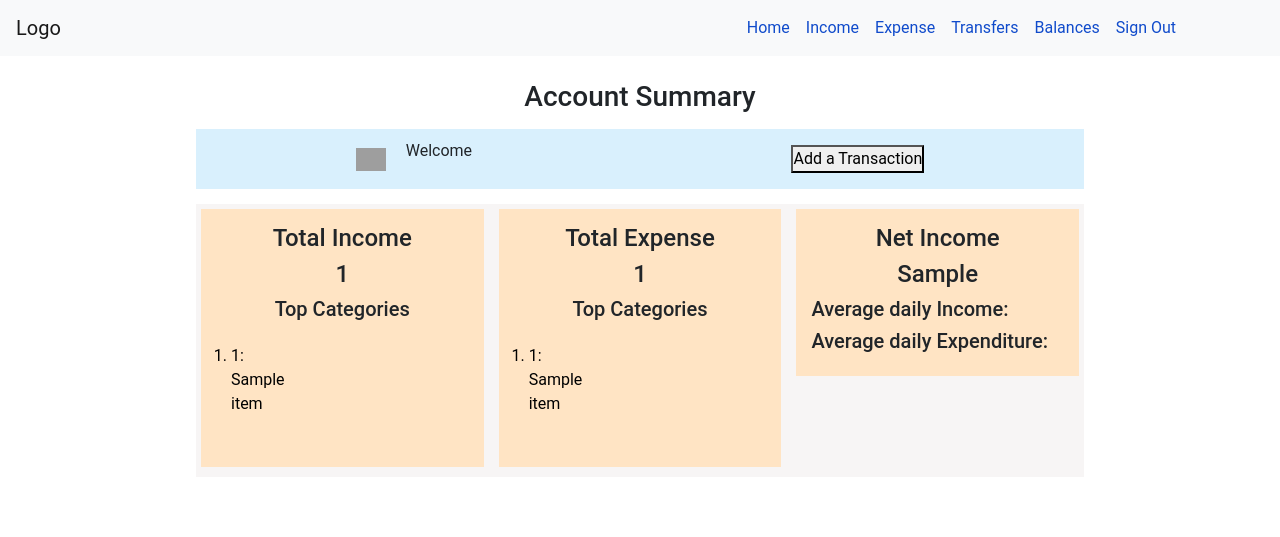
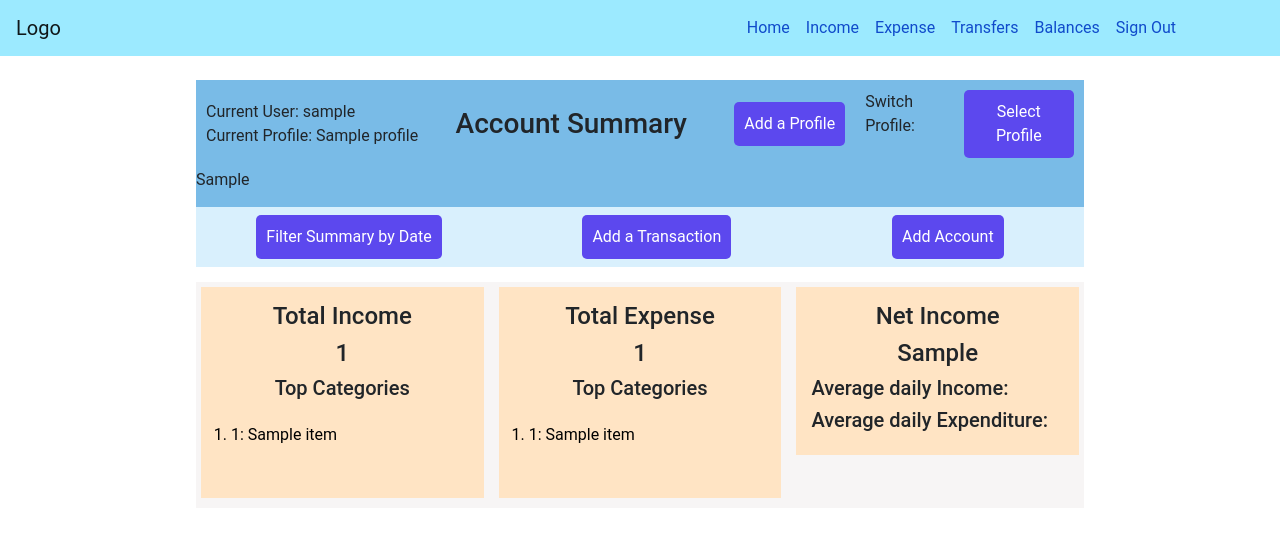
Before and after one commit to PeteJames21/personal-finance-tracker, a Flask app: template app/templates/home.html in a window 1280 px wide. Shown: the top 537 px of the page. Run offline with Flask 3, Linux system fonts and the light colour scheme; the visitor is signed in with stand-in values (Sample User, id 1); the template is opened without the code that fills it: most values are stand-ins (such as "Sample title", 1, 10 or a date in 2020); some libraries are stand-ins or nearby versions; grey boxes are pictures that could not be loaded.

Commit message:
filter and profile switch functinality

```diff
--- a/app/forms.py
+++ b/app/forms.py
@@ -31,6 +31,7 @@ class TransactionForm(FlaskForm):
     account_debited = StringField('Account Debited')
     account_credited = StringField('Account Credited')
     subcategory = StringField('Subcategory')
+    description = StringField('Description')
     submit = SubmitField('Add Transaction')
 
 class AddAccountForm(FlaskForm):
--- a/app/routes.py
+++ b/app/routes.py
@@ -1,6 +1,6 @@
 """Handles the urls that the module supports"""
 from app import app, db
-from flask import render_template, flash, redirect, url_for
+from flask import render_template, flash, redirect, url_for, request
 from app.forms import LoginForm, RegistrationForm, TransactionForm, AddAccountForm
 from flask_login import login_user, logout_user, login_required, current_user
 from .models.user import User
@@ -17,16 +17,23 @@ def index():
     return render_template('index.html', title='Welcome Page')
 
 
-@app.route('/home')
+@app.route('/home', methods=['GET', 'POST'])
 @login_required
 def home():
     db.reload()
     profile = get_current_profile()
     stats = {}
+    all_profiles = db.get_profiles(current_user.username)
+
+
+    start_date = request.args.get('startDate', '')
+    end_date = request.args.get('endDate', '')
+    selected_profile = request.args.get('selectedProfile', '')
+
     if profile:
         stats = get_summary_stats(current_user.username, profile)
     return render_template('home.html', title='Home',
-                           user=current_user, stats=stats)
+                           user=current_user, stats=stats, profile=profile, d1=start_date, d2=end_date, profiles=all_profiles, sp= selected_profile)
 
 
 @app.route('/login', methods=['POST', 'GET'])
@@ -124,6 +131,7 @@ def add_transaction():
         account_credited = form.account_credited.data
         subcategory = form.subcategory.data
         date = form.date.data.strftime("%Y-%m-%d")
+        description = form.description.data
 
         # Create a Transaction object
         transaction_details = {
@@ -132,6 +140,7 @@ def add_transaction():
             'account_credited': account_credited,
             'subcategory' : subcategory,
             'time': date,
+            'description' : description
             # Include other transaction details here
         }
 
--- a/app/static/styles/base.css
+++ b/app/static/styles/base.css
@@ -1,6 +1,7 @@
 :root {
-    --main-blue: #79bbe7;
+    --main-blue: #f00c1b;
     --bg-color: #f2f2f2;
+    --button-color: #5c48ee;
 
 }
 
@@ -22,6 +23,7 @@ nav {
     color: white;
     display: flex; /* Use flexbox */
     justify-content: space-between; /* Distribute items with space between */
+
 }
 
 .logo{
@@ -69,3 +71,31 @@ nav {
 #navbarNav .navbar-nav .nav-item {
     color: rgb(16, 75, 203);
 }
+#hey.navbar {
+    margin-bottom: 0;
+}
+/* styling for add transactio/account button */
+.add-transaction {
+    margin: 10px;
+}
+
+button {
+    background-color: var(--button-color);
+    border: none;
+    color: white;
+    padding: 10px;
+    text-align: center;
+    text-decoration: none;
+    display: inline-block;
+    cursor: pointer;
+    border-radius: 5px;
+    transition: background-color 0.3s;
+}
+
+button:hover {
+    background-color: #485BEE;
+}
+
+#hey{
+    background-color: #5c48ee;
+}
--- a/app/static/styles/summary.css
+++ b/app/static/styles/summary.css
@@ -2,31 +2,66 @@
     --profile_bg: #d9f0fd;
     --profile_height: 60px;
 
-    --main-blue: #79bbe7;
+    --main-blue: #9ceaff;
     --bg-color: #f2f2f2;
 
 }
+* {
+    margin: 0;
+    padding: 0px;
+    box-sizing: border-box;
+    font-family: 'Roboto', sans-serif;
 
+}
 
 .profile-bar, .totals{
     width: var(--page_width);
-    margin: 15px auto;
+    margin: 0px auto;
 }
-/* Center the h3 */
-.profile-bar h3 {
+
+.head-bar {
+    display: flex;
+    justify-content: space-between;
+    align-items: center;
+
+}
+
+.current-profile,
+.header-summary,
+.switch-profiles {
+    width: 15%; /* Adjust as needed */
+    box-sizing: border-box;
+
+}
+.current-profile, .current_user{
+    white-space:nowrap;
+    margin-left: 5px;
+
+
+
+}
+.header-summary {
+    width: 70%; /* Adjust as needed */
     text-align: center;
-    margin-top: 10px;
 }
+
+/* Additional styling if desired */
+.head-bar h3 {
+    margin: 0;
+}
+
+
 
 /* Style for the user profile and add transaction */
 .profile {
     display: flex;
     justify-content: space-around;
     align-items:center;
-    margin-top: 20px; /* Adjust the margin as needed */
+    margin-top: 5px;
     margin: 15px auto;
     background-color: var(--profile_bg);
     height: var(--profile_height);
+    position: relative;
 }
 
 .profile .user-profile {
@@ -37,18 +72,6 @@
     align-items: center;
     height: var(--profile_height);
 }
-.profile .user-profile .profile-photo {
-    margin-right: 20px; /* Add margin between photo and name */
-}
-
-.profile .user-profile img {
-    max-width: 30px; /* Set max width for the image */
-
-}
-
-.profile .user-profile .name {
-    text-align: left; /* Align the name to the left */
-}
 
 .profile .add-transaction {
    /*  background-color: rgb(201, 117, 114); */
@@ -56,7 +79,77 @@
     text-align: center;
 }
 
-/* this section styles the totals section */
+.profile-bar{
+    background-color: #79bbe7;
+    margin-top: 0;
+}
+/* style for dropdown calendar */
+.profile .date-options {
+        display: none;
+        position: absolute;
+        top: 100%;
+        left: 0;
+        background-color: #f7f5f5;
+        border: 1px solid #ccc;
+        padding: 10px;
+        border-radius: 5px;
+        z-index: 1;
+}
+
+
+
+#dateFilterForm {
+    display: flex;
+    background-color: #f7f5f5;
+    align-items: center;
+    gap: 5px;
+}
+
+/* Style for the labels */
+
+
+/* Style for the date inputs */
+#dateFilterForm input[type="date"] {
+    padding: 8px;
+    border: 1px solid #ccc;
+    border-radius: 5px;
+}
+
+/* Style for the submit button */
+#dateFilterForm button {
+    padding: 3px;
+    background-color: #5c48ee;
+    color: #fff;
+    border: none;
+    border-radius: 5px;
+    cursor: pointer;
+    white-space: nowrap;
+}
+
+/* Change button color on hover */
+#dateFilterForm button:hover {
+    background-color: #4a3aa5;
+}
+
+/* style add account */
+#add-p{
+    white-space: nowrap;
+
+
+}
+/* styling for switch options */
+.switch-profiles {
+    display: flex;
+    padding: 10px;
+    width: 50%;
+
+}
+
+/* Style for the label */
+
+
+
+
 
 /* Style for the totals section */
 .totals {
@@ -107,10 +200,14 @@
 .listed_items ol {
     margin-left: 5;
     padding: 0;
+    white-space:nowrap;
+
 }
 
 .listed_items li {
 
     color: #000000;
     margin-bottom: 5px;
+
+
 }
--- a/app/templates/add_transaction.html
+++ b/app/templates/add_transaction.html
@@ -23,6 +23,10 @@
         <div class="form-group" id="subcategory">
             {{ form.subcategory.label }}
             {{ form.subcategory(class="form-control") }}
+        </div>
+        <div class="form-group" id="description">
+            {{ form.description.label }}
+            {{ form.description(class="form-control") }}
         </div>
         <div class="form-group">
             {{ form.date.label }}
--- a/app/templates/base.html
+++ b/app/templates/base.html
@@ -16,14 +16,15 @@
 <body>
 
 <!-- Navbar -->
-<nav class="navbar navbar-expand-lg navbar-light bg-light">
-    <a class="navbar-brand" href="#">Logo</a>
+<nav class="navbar navbar-expand-lg navbar-light">
+    <a  class="navbar-brand" href="#">Logo</a>
     <button class="navbar-toggler" type="button" data-toggle="collapse" data-target="#navbarNav" aria-controls="navbarNav" aria-expanded="false" aria-label="Toggle navigation">
         <span class="navbar-toggler-icon"></span>
     </button>
     <div class="collapse navbar-collapse" id="navbarNav">
         <div class="navbar-nav">
             <a class="nav-item nav-link" href="{{ url_for('home') }}">Home</a>
+
             <a class="nav-item nav-link" href="{{ url_for('income') }}">Income</a>
             <a class="nav-item nav-link" href="{{ url_for('expense') }}">Expense</a>
             <a class="nav-item nav-link" href="#Transfers">Transfers</a>
@@ -32,6 +33,7 @@
         </div>
     </div>
 </nav>
+
 
 <!-- Content Section -->
 <div class="container mt-4">
@@ -56,6 +58,57 @@
 <script src="https://ajax.googleapis.com/ajax/libs/jquery/3.5.1/jquery.min.js"></script>
 <script src="https://cdnjs.cloudflare.com/ajax/libs/popper.js/1.16.0/umd/popper.min.js"></script>
 <script src="https://maxcdn.bootstrapcdn.com/bootstrap/4.5.2/js/bootstrap.min.js"></script>
+<script>
+    document.getElementById('toggleDateFilter').addEventListener('click', function() {
+        var dateOptions = document.querySelector('.date-options');
+        dateOptions.style.display = (dateOptions.style.display === 'none') ? 'block' : 'none';
+    });
+</script>
+<script>
+    // JavaScript to dynamically create options in the dropdown
+    var profiles = {{ profiles | tojson | safe }};  // Access Jinja2 variable
 
+    function toggleDropdown() {
+        var dropdown = document.getElementById("profileDropdown");
+
+        // Clear existing options
+        dropdown.innerHTML = "";
+
+        // Populate options from profiles list
+        profiles.forEach(function (profile) {
+            var option = document.createElement("a");
+            option.textContent = profile;
+            option.href = "#";  // Set the appropriate href
+            option.onclick = function () {
+                switchProfile(profile);
+                toggleDropdown();  // Hide dropdown after selection
+            };
+            dropdown.appendChild(option);
+        });
+
+        // Show/hide dropdown
+        dropdown.style.display = (dropdown.style.display === 'none') ? 'block' : 'none';
+    }
+
+    function switchProfile(selectedProfile) {
+        // Perform any additional actions when a profile is selected
+        // For example, you can send the selectedProfile to /home
+        window.location.href = "/home?selectedProfile=" + selectedProfile;
+    }
+
+    // Close the dropdown if the user clicks outside of it
+    window.onclick = function (event) {
+        if (!event.target.matches('.dropbtn')) {
+            var dropdowns = document.getElementsByClassName("dropdown-content");
+            for (var i = 0; i < dropdowns.length; i++) {
+                var openDropdown = dropdowns[i];
+                if (openDropdown.style.display === 'block') {
+                    openDropdown.style.display = 'none';
+                }
+            }
+        }
+    }
+</script>
+</script>
 </body>
 </html>
--- a/app/templates/home.html
+++ b/app/templates/home.html
@@ -3,14 +3,51 @@
 {% block content %}
 
 <section class="profile-bar">
-    <h3>Account Summary</h3>
+    <div class="head-bar">
+        <div class="current_user">
+            <div class="current_user">Current User: {{ current_user.username }}</div>
+            <div class="current-profile">Current Profile: {{ profile }}</div>
+        </div>
+
+        <div class="header-summary"><h3>Account Summary</h3></div>
+        <div class="add-transaction" id="add-p">
+            <a href="#"><button> Add a Profile</button></a>
+        </div>
+        <div class="switch-profiles">
+            <label class=".switch-label" for="profileSwitch">Switch Profile:</label>
+            <div class="dropdown">
+                <button onclick="toggleDropdown()" class="dropbtn">Select Profile</button>
+                <div id="profileDropdown" class="dropdown-content">
+                    <!-- JavaScript will populate options here -->
+                </div>
+            </div>
+        </div>
+    </div>
+  <!--   <h5>{{ d1 }}</h5>
+    <h5>{{ d2 }}</h5> -->
+    {{ sp }} <!-- will display the profile that was selected -->
+
+
     <div class="profile">
-        <div class="user-profile">
-            <div class="profile-photo"><img src="/ben.jpeg" alt=""></div>
-            <div class="name"><p>Welcome {{ user.username }}</p></div>
+        <div class="date-filter">
+            <button id="toggleDateFilter">Filter Summary by Date</button>
+            <div class="date-options">
+                <form action="#" method="get" id="dateFilterForm" >
+                    <label for="startDate">Start Date:</label>
+                    <input type="date" id="startDate" name="startDate" required>
+
+                    <label for="endDate">End Date:</label>
+                    <input type="date" id="endDate" name="endDate" required>
+
+                    <button type="submit">Apply Filter</button>
+                </form>
+            </div>
         </div>
         <div class="add-transaction">
             <a href="{{ url_for('add_transaction') }}"><button> Add a Transaction</button></a>
+        </div>
+        <div class="add-transaction">
+            <a href="{{ url_for('add_account') }}"><button> Add Account</button></a>
         </div>
     </div>
 </section>
```
Also changed, not shown: app/static/styles/index.css (+4 -3 lines), 1 other file.
